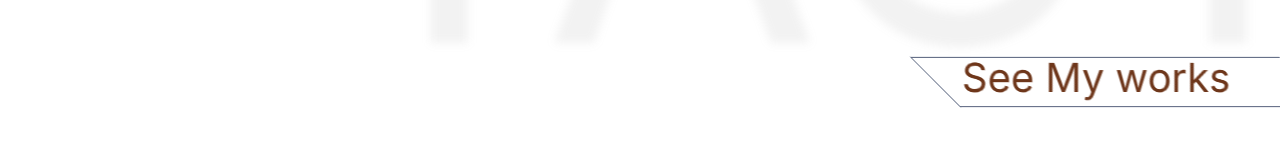
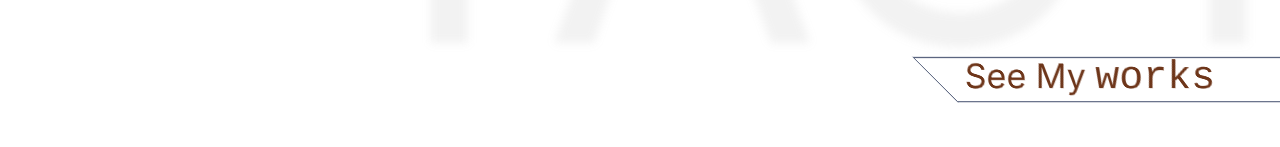
Before and after one commit to hamid814/portfolio-app, a React app: page / in a window 1280 px wide. Shown: the part 623-770 px from the top of the page. Built offline with nearby package versions, Linux system fonts and the light colour scheme.

```diff
--- a/src/components/pages/Contact.js
+++ b/src/components/pages/Contact.js
@@ -108,7 +108,7 @@
         </div>
         <div className='go-to-works-container' onClick={goToWorks}>
           <div className='text'>
-            See My works
+            See My <span>works</span>
           </div>
         </div>
         <div className='go-to-home-container' onClick={goToHome}>
--- a/src/components/pages/styles/contact.scss
+++ b/src/components/pages/styles/contact.scss
@@ -23,17 +23,17 @@
 
   .go-to-works-container {
     position: absolute;
+    width: 370px;
+    height: 45px;
     top: 85%;
     right: -25px;
-    width: 370px;
+    padding-left: 30px;
     cursor: pointer;
     font-size: 200%;
     background: transparent;
     border: 1px solid var(--color-one-title);
     border-right-color: transparent;
-    height: 50px;
-    font-size: 40px;
-    padding-left: 30px;
+    font-size: 34px;
     color: var(--color-three-title);
     transform: skew(45deg);
 
@@ -43,6 +43,11 @@
 
     .text {
       transform: skew(-45deg);
+
+      span {
+        font-family: 'Courier New', Courier, monospace;
+        font-size: 40px;
+      }
     }
   }
 
@@ -54,6 +59,7 @@
     top: 20px;
     // border: 1px solid red;
     cursor: pointer;
+    font-family: 'Courier New', Courier, monospace;
 
     .go-to-home {
       position: relative;
--- a/src/components/pages/styles/works.scss
+++ b/src/components/pages/styles/works.scss
@@ -1,7 +1,7 @@
 #works {
   .page {
     display: flex;
-    flex-direction: column;
+    // flex-direction: column;
   }
 
   .go-to-contact-container {
```
